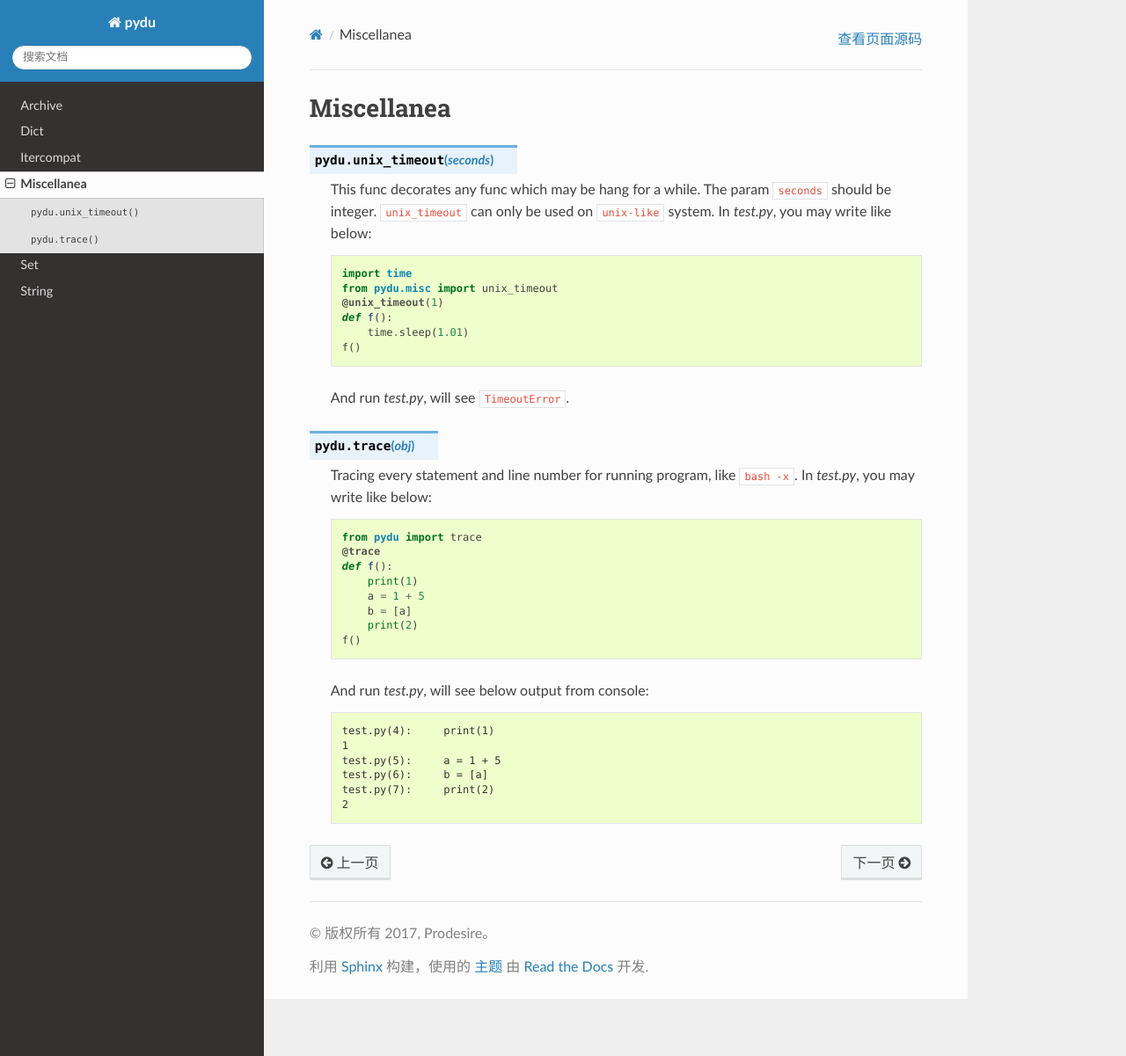
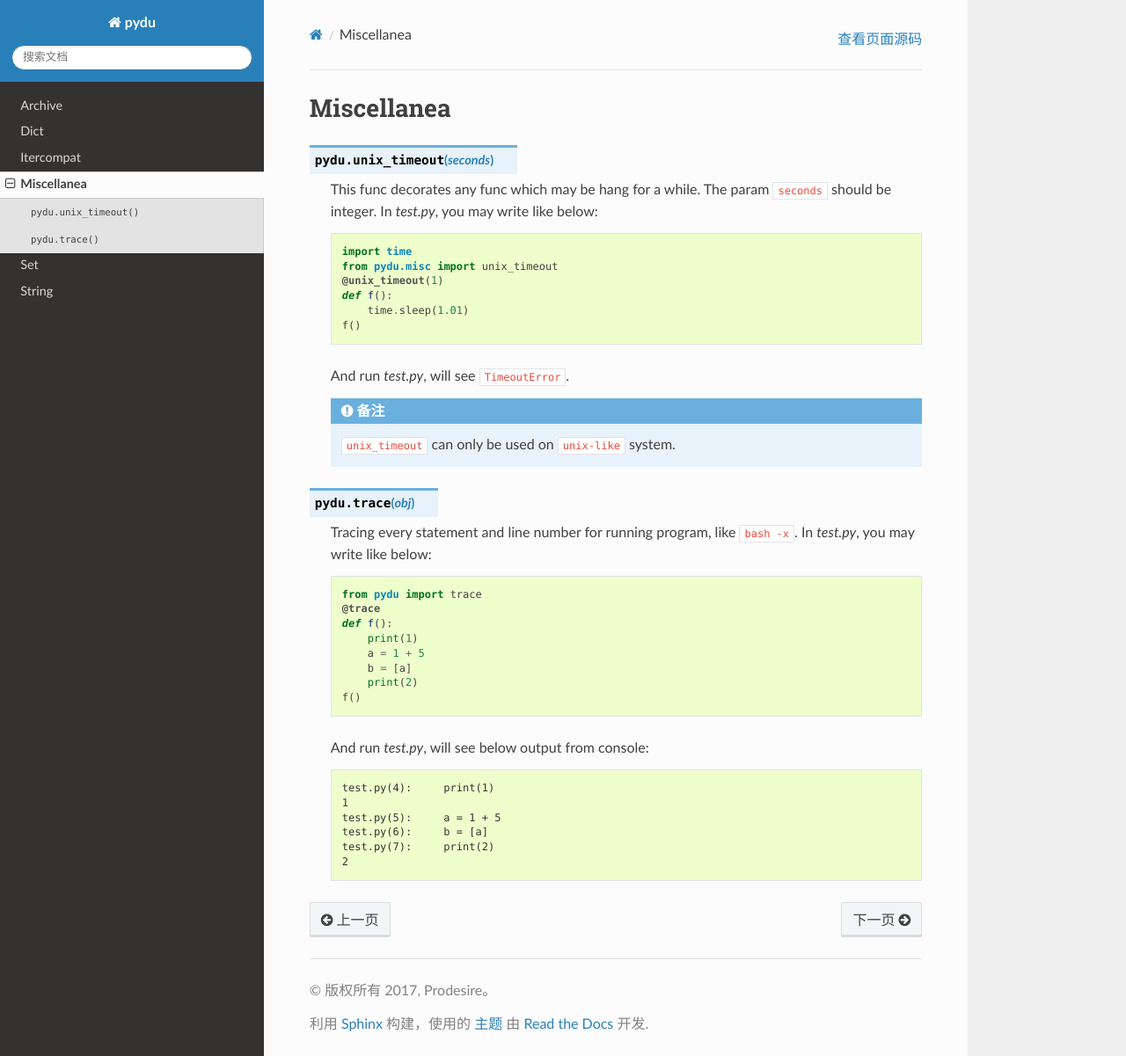
Before and after one commit to flaggo/pydu-zh, a Sphinx documentation site: the page built from docs/misc.rst, in a window 1280 px wide and 1201 px high. Shown: the whole window at 88% size. Built offline with Sphinx 7.4.7 and the Read the Docs theme 2.0.0, drawn with Linux system fonts in a browser that asks for light colours; part of the change alters nothing that is shown.

```diff
--- a/docs/misc.rst
+++ b/docs/misc.rst
@@ -4,7 +4,7 @@ Miscellanea
 .. function:: pydu.unix_timeout(seconds)
 
   This func decorates any func which may be hang for a while. The param ``seconds``
-  should be integer. ``unix_timeout`` can only be used on ``unix-like`` system.
+  should be integer.
   In `test.py`, you may write like below:
 
   .. code-block:: python
@@ -17,6 +17,8 @@ Miscellanea
     f()
 
   And run `test.py`, will see ``TimeoutError``.
+
+  .. note:: ``unix_timeout`` can only be used on ``unix-like`` system.
 
 
 .. function:: pydu.trace(obj)
```
Also changed, not shown: 1 other file.
